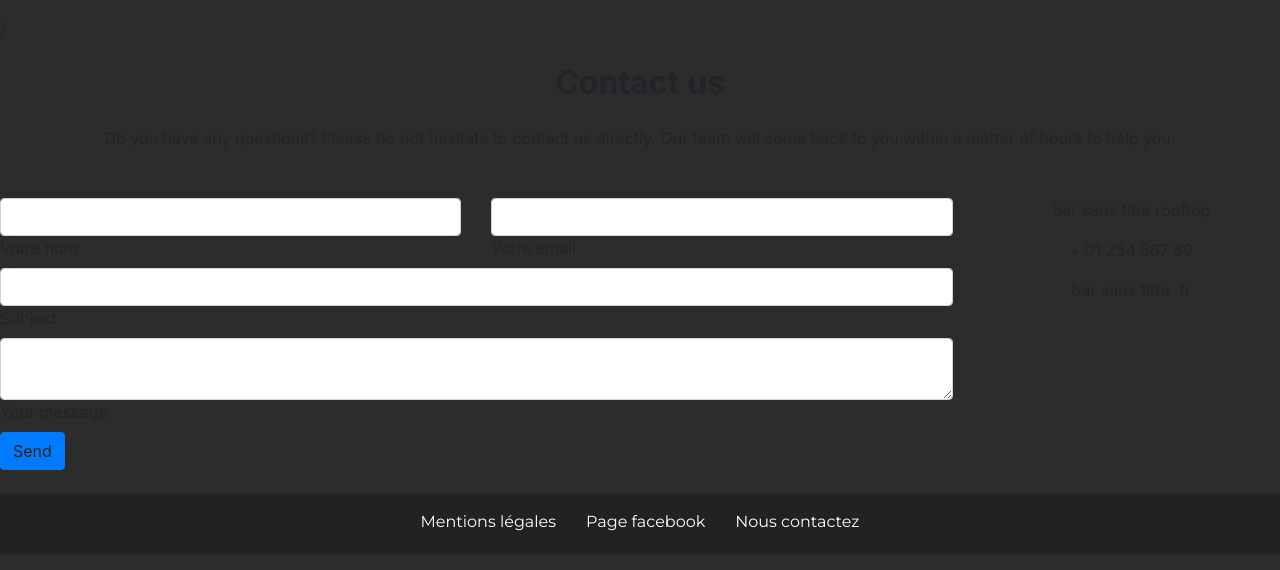
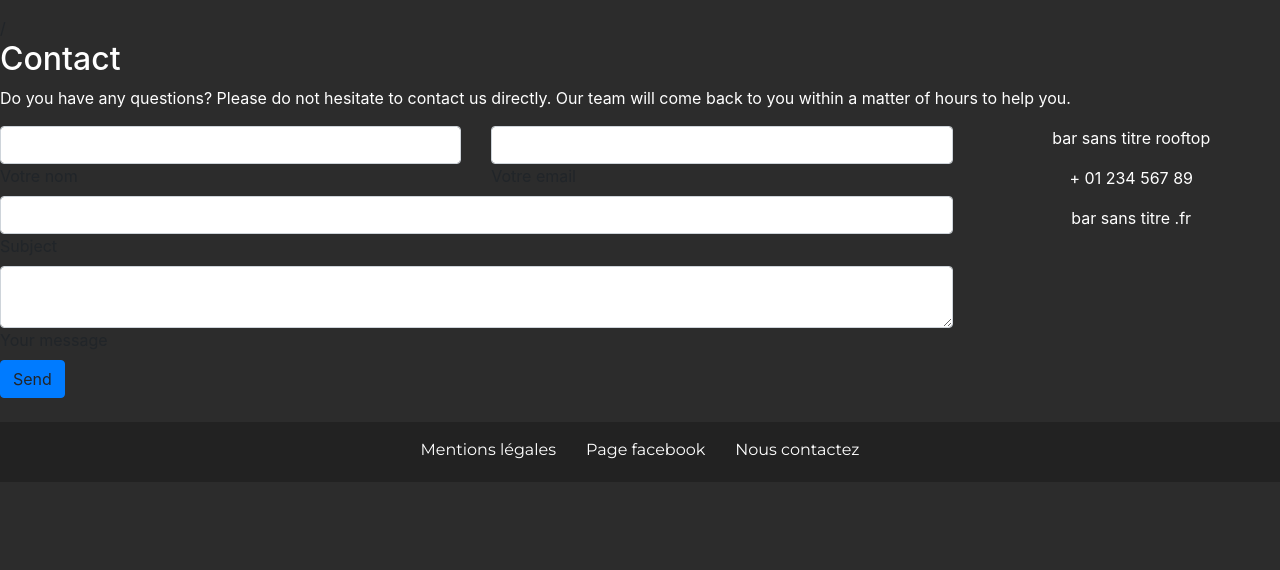
Before and after one commit to DylanBourbotte/barsanstitre, a PHP site: page /contact.php in a window 1280 px wide. Shown: the part 65-635 px from the top of the page. Run offline with PHP 8.4, Linux system fonts and the light colour scheme; style sheets or scripts are compiled from the project's sources.

Commit message:
ajout contact

```diff
--- a/contact.php
+++ b/contact.php
@@ -3,12 +3,13 @@ require('config.php');
 include('header.php');
 ?>
 /<!--Section: Contact v.2-->
+<div class="conteneur">
 <section class="mb-4">
 
 <!--Section heading-->
-<h2 class="h1-responsive font-weight-bold text-center my-4">Contact us</h2>
+<h2 class="contact" class="h1-responsive font-weight-bold text-center my-4">Contact </h2>
 <!--Section description-->
-<p class="text-center w-responsive mx-auto mb-5">Do you have any questions? Please do not hesitate to contact us directly. Our team will come back to you within
+<p class="contact" class="text-center w-responsive mx-auto mb-5">Do you have any questions? Please do not hesitate to contact us directly. Our team will come back to you within
     a matter of hours to help you.</p>
 
 <div class="row">
@@ -93,10 +94,11 @@ include('header.php');
         </ul>
     </div>
     <!--Grid column-->
-
+</div>
 </div>
 
 </section>
+<link rel="stylesheet" href="app.scss">
 <!--Section: Contact v.2-->
 <?php
 include('footer.php');
--- a/sass/app.scss
+++ b/sass/app.scss
@@ -12,3 +12,9 @@
 body {
     background: #2C2C2C;
 }
+.contact{
+    color: white;
+}
+p{
+    color: white;
+}
```
